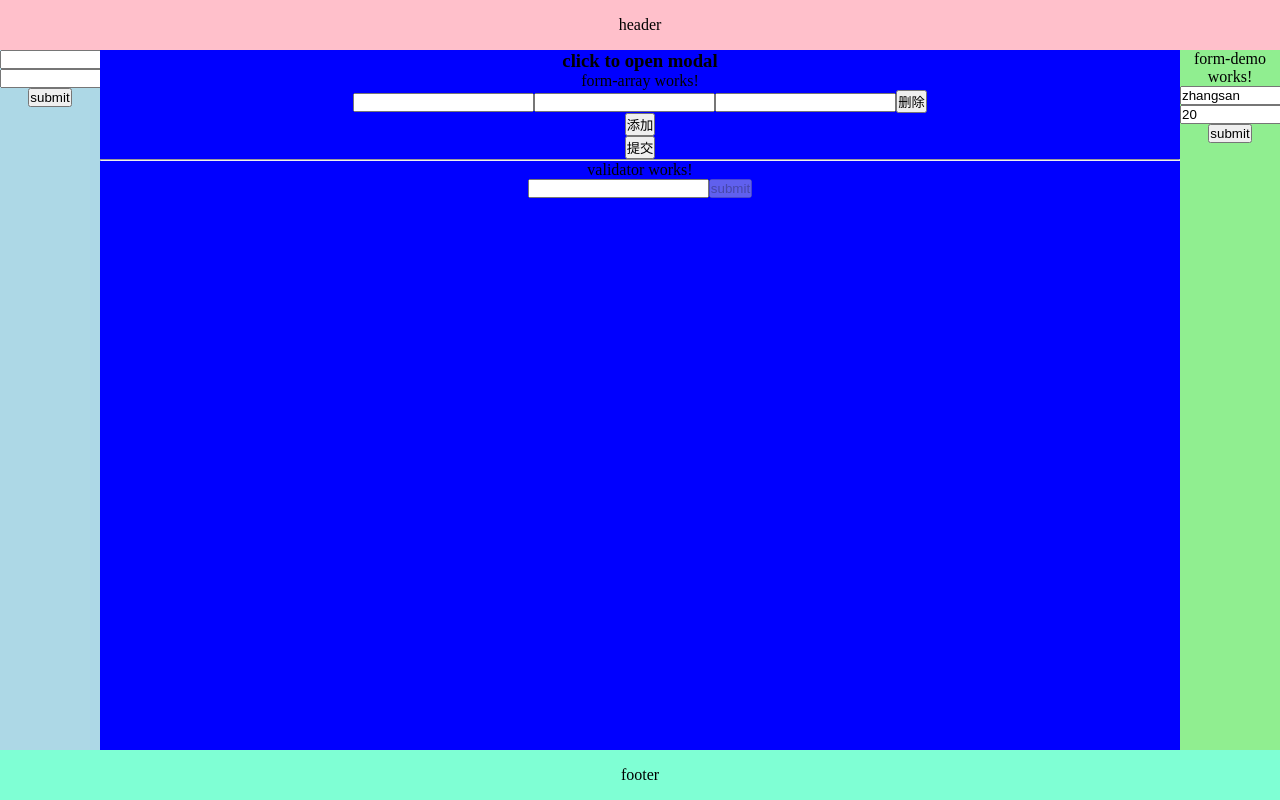
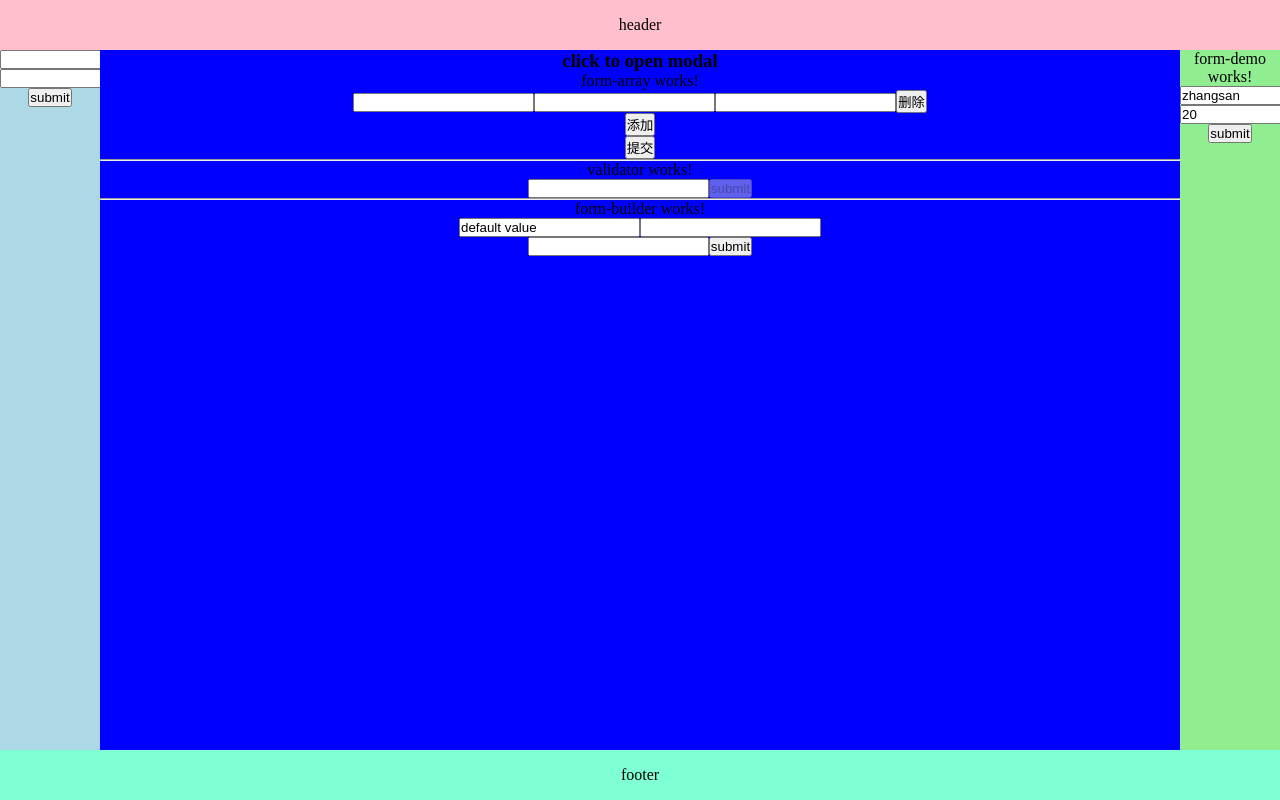
Before and after one commit to tonghuaying/my-angular-demo, an Angular app: page / in a window 1280 px wide. Shown: the top 800 px of the page. Built offline with nearby package versions, Linux system fonts and the light colour scheme.

Commit message:
feat: validator and form builder

```diff
--- a/src/app/app.component.html
+++ b/src/app/app.component.html
@@ -39,6 +39,8 @@
       <app-form-array></app-form-array>
       <hr/>
       <app-validator></app-validator>
+      <hr />
+      <app-form-builder></app-form-builder>
     </div>
     <div class="right">
       <app-form-demo></app-form-demo>
--- a/src/app/app.module.ts
+++ b/src/app/app.module.ts
@@ -8,6 +8,7 @@ import { DialogComponent } from './components/dialog/dialog.component';
 import { FormDemoComponent } from './components/form-demo/form-demo.component';
 import { FormArrayComponent } from './components/form-array/form-array.component';
 import { ValidatorComponent } from './components/validator/validator.component';
+import { FormBuilderComponent } from './components/form-builder/form-builder.component';
 
 @NgModule({
   declarations: [
@@ -15,7 +16,8 @@ import { ValidatorComponent } from './components/validator/validator.component';
     DialogComponent,
     FormDemoComponent,
     FormArrayComponent,
-    ValidatorComponent
+    ValidatorComponent,
+    FormBuilderComponent
   ],
   imports: [
     BrowserModule,
--- /dev/null
+++ b/src/app/components/form-builder/form-builder.component.html
@@ -0,0 +1,9 @@
+<p>form-builder works!</p>
+<form [formGroup]="contactForm" (submit)="onSubmit()">
+  <div formGroupName="fullName">
+    <input type="text" formControlName="firstName" />
+    <input type="text" formControlName="lastName" />
+  </div>
+  <input type="tel" formControlName="phone" />
+  <button>submit</button>
+</form>
--- /dev/null
+++ b/src/app/components/form-builder/form-builder.component.ts
@@ -0,0 +1,25 @@
+import { Component } from '@angular/core';
+import { FormBuilder, FormGroup, Validators } from '@angular/forms';
+
+@Component({
+  selector: 'app-form-builder',
+  templateUrl: './form-builder.component.html',
+  styleUrls: ['./form-builder.component.css']
+})
+export class FormBuilderComponent {
+  contactForm: FormGroup
+
+  constructor (private fb: FormBuilder) {
+    this.contactForm = this.fb.group({
+      fullName: this.fb.group({
+        firstName: ['default value', [Validators.required]],
+        lastName: ['', [Validators.required]]
+      }),
+      phone: []
+    })
+  }
+
+  onSubmit () {
+    console.log(this.contactForm.value)
+  }
+}
--- /dev/null
+++ b/src/app/components/validator/myValidators.ts
@@ -0,0 +1,12 @@
+import { AbstractControl, ValidationErrors } from "@angular/forms";
+
+export class MyValidators {
+  static cannotContainSpace (control : AbstractControl): ValidationErrors | null {
+    if (/\s/.test(control.value)) {
+      return {
+        cannotContainSpace: true
+      }
+    }
+    return null
+  }
+}
--- a/src/app/components/validator/validator.component.html
+++ b/src/app/components/validator/validator.component.html
@@ -2,5 +2,9 @@
 <form [formGroup]="userForm" (submit)="onSubmit()">
 
   <input type="text" formControlName="name" />
+  <div *ngIf="name?.touched && name?.invalid && name?.errors">
+    <!-- {{ name?.errors | json }}
+    <div *ngIf="name?.errors"></div> -->
+  </div>
   <button [disabled]="userForm.invalid">submit</button>
 </form>
--- a/src/app/components/validator/validator.component.ts
+++ b/src/app/components/validator/validator.component.ts
@@ -1,5 +1,6 @@
 import { Component } from '@angular/core';
 import { FormControl, FormGroup, Validators } from '@angular/forms';
+import { MyValidators } from './myValidators';
 
 @Component({
   selector: 'app-validator',
@@ -10,7 +11,8 @@ export class ValidatorComponent {
   userForm: FormGroup = new FormGroup({
     name: new FormControl('', [
       Validators.required,
-      Validators.minLength(2)
+      Validators.minLength(2),
+      // MyValidators.cannotContainSpace
     ])
   })
 
```
Also changed, not shown: src/app/components/form-builder/form-builder.component.css (added), 1 other file (tests, documents, lock files or other folders).
